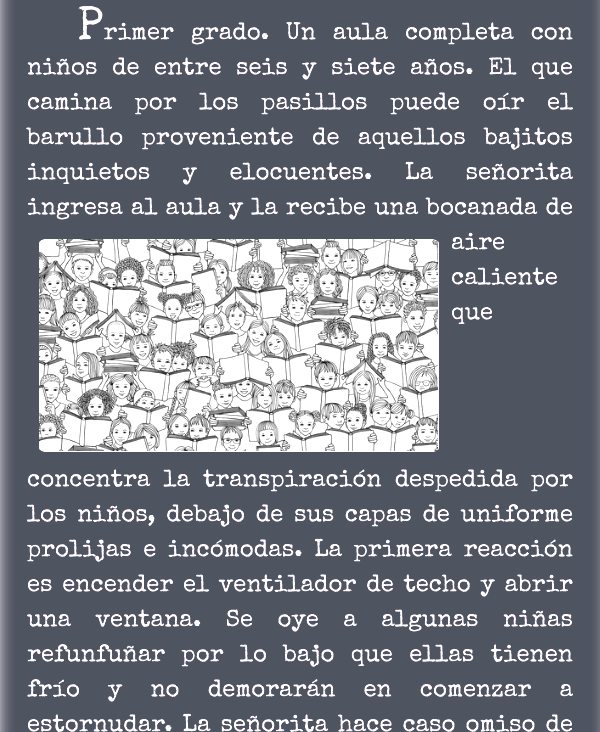
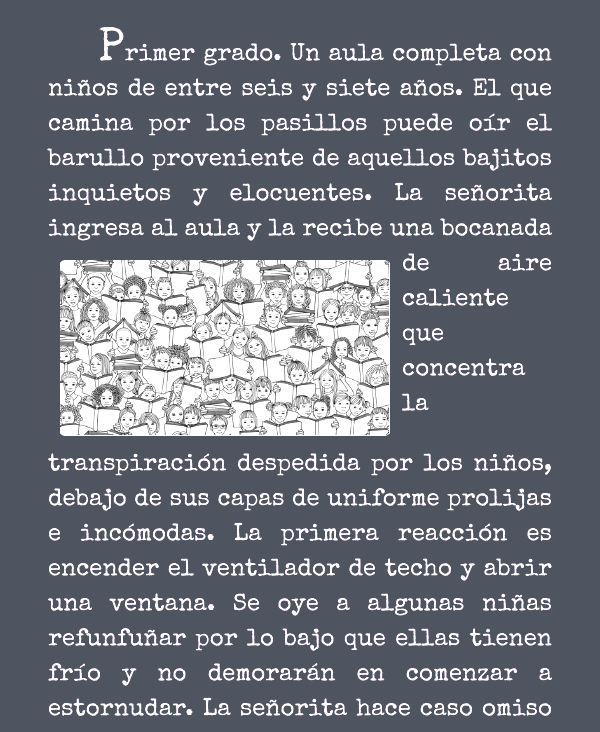
Before and after one commit to anaclette/concursoItau2021, a plain HTML site: page index.html in a window 600 px wide. Shown: the part 91-823 px from the top of the page. Drawn offline with nearby package versions, Linux system fonts and the light colour scheme; a web font is replaced by a local one.

Commit message:
switch regular cursor to pointer everywhere and added responsiveness

```diff
--- a/style.css
+++ b/style.css
@@ -43,6 +43,7 @@ filter: brightness(1.2);
 
 * {
     box-sizing: border-box;
+    cursor: pointer;
 }
 
 *::selection {
@@ -72,7 +73,6 @@ button {
 
 button:hover {
     font-weight: 700;
-    cursor: pointer;
 }
 
 h1, p {
@@ -158,3 +158,30 @@ img {
 .hidden {
     display: none;
 }
+
+@media (min-width: 600px) and (max-width: 900px) {
+    html, body {
+        margin: 0;
+    }
+
+    img {
+        width: 35vw;
+    }
+
+    p{
+        margin: 5vw;
+    }
+}
+
+@media (max-width: 600px) {
+    html, body {
+        margin: 0;
+    }
+
+    img {
+        width: 55vw;
+    }
+    p{
+        margin: 8vw;
+    }
+}
```
